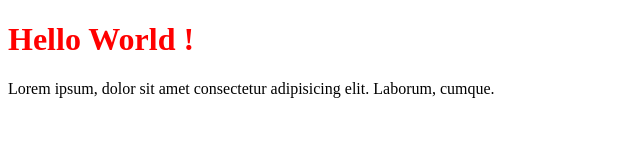
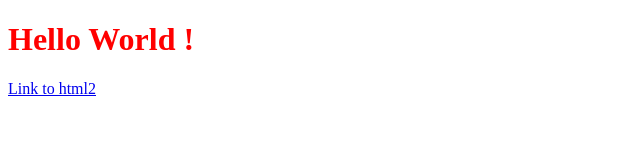
Before and after one commit to IonConstantin/IonConstantin.github.io, a plain HTML site: page index.html in a window 1280 px wide. Shown: the whole page, without its empty margins (0-640 px from the left). Drawn offline with Linux system fonts and the light colour scheme.

Commit message:
added link

```diff
--- a/index.html
+++ b/index.html
@@ -9,6 +9,6 @@
 </head>
 <body>
     <h1>Hello World !</h1>
-    <p>Lorem ipsum, dolor sit amet consectetur adipisicing elit. Laborum, cumque.</p>
+    <a href="#">Link to html2</a>
 </body>
 </html>
```
